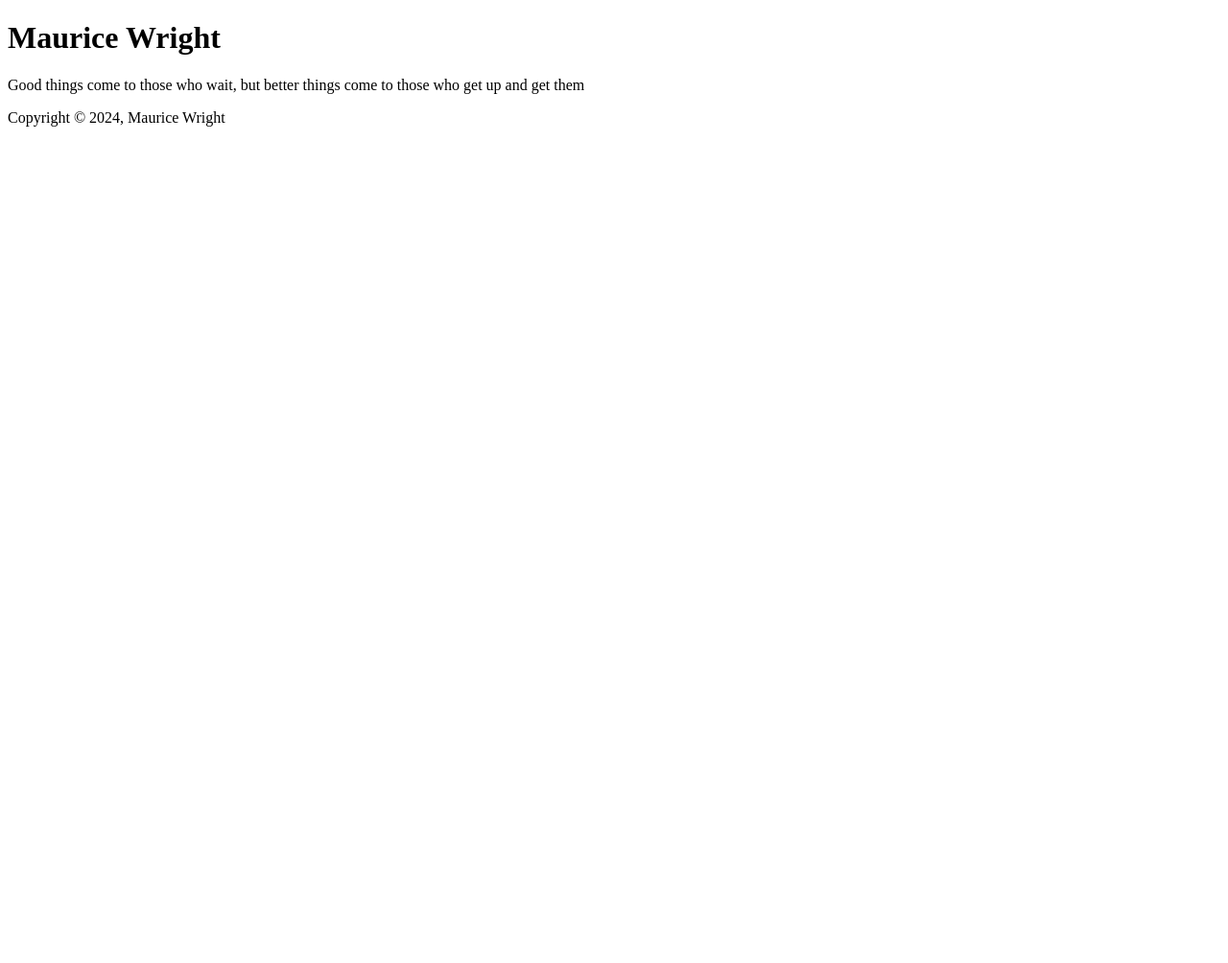
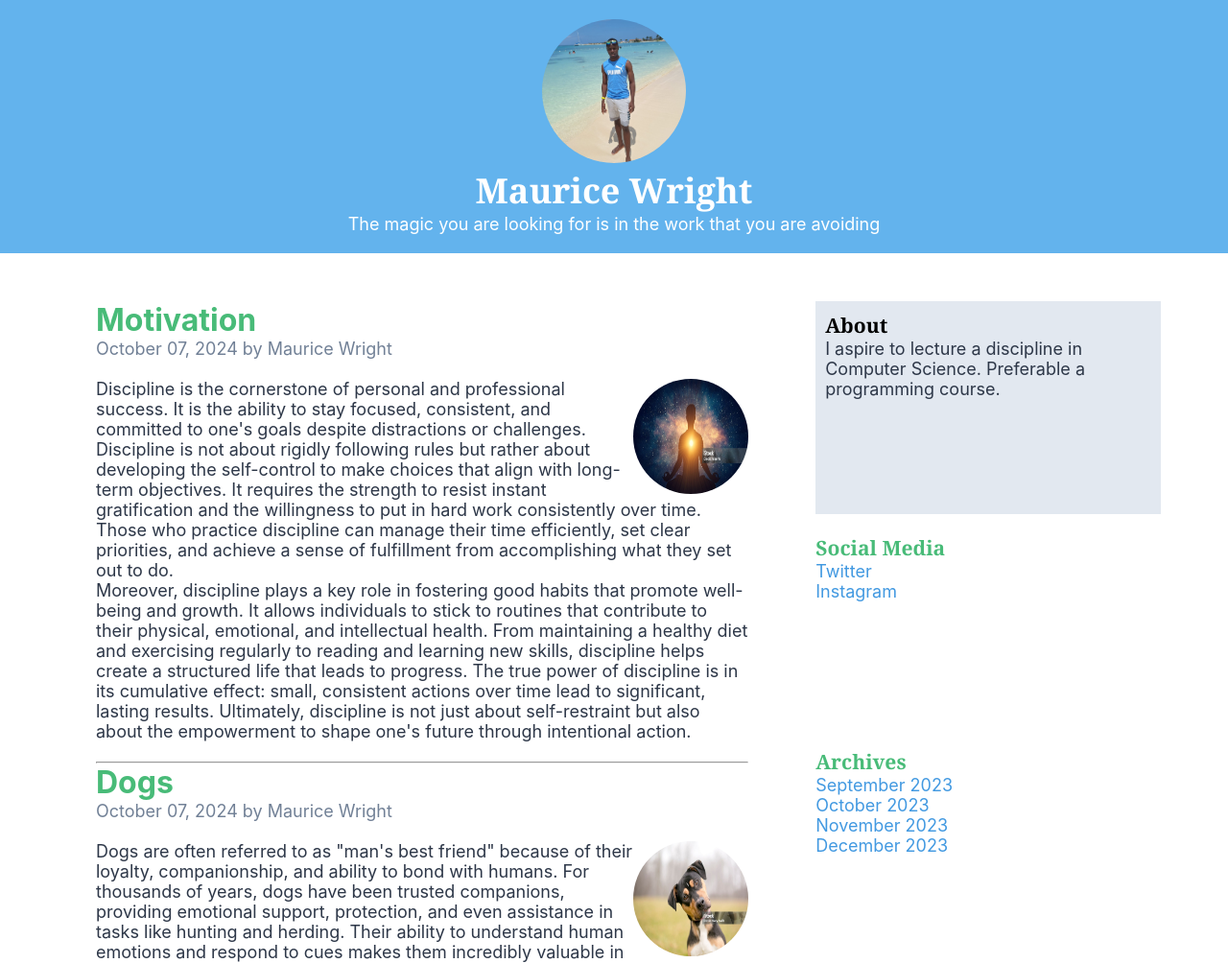
Before and after one commit to mmauricewrightt/-info2180-lab2, a plain HTML site: page index.html in a window 1280 px wide. Shown: the top 1004 px of the page at 96% size. Before the commit the page ends 800 px from the top, so only its background shows below. Drawn offline with Linux system fonts and the light colour scheme.

Commit message:
Add html, css, images folder

```diff
--- a/index.html
+++ b/index.html
@@ -10,15 +10,63 @@
     <body>
         <div class="container">
             <header>
+                <div class="Header-content">
+                    <img class="maurice" src="images/maurice.jpeg" alt="photo of magic">
                     <h1>Maurice Wright</h1>
-                <p>Good things come to those who wait, but better things come to those who get up and get them</p>
+                    <p>The magic you are looking for is in the work that you are avoiding</p>
+                </div>
             </header>
+            <div class="align">
                 <main>
-            <!-- This will contain your blog posts -->
+                    <article>
+                        <h2>Motivation</h2>
+                        <p class="details">October 07, 2024 by Maurice Wright <br><br></p>
+
+                        <img src="images/peace.jpg" alt="peace">
+
+                        <p>Discipline is the cornerstone of personal and professional success. It is the ability to stay focused, consistent, and committed to one's goals despite distractions or challenges. Discipline is not about rigidly following rules but rather about developing the self-control to make choices that align with long-term objectives. It requires the strength to resist instant gratification and the willingness to put in hard work consistently over time. Those who practice discipline can manage their time efficiently, set clear priorities, and achieve a sense of fulfillment from accomplishing what they set out to do.</p>
+
+                        <p>Moreover, discipline plays a key role in fostering good habits that promote well-being and growth. It allows individuals to stick to routines that contribute to their physical, emotional, and intellectual health. From maintaining a healthy diet and exercising regularly to reading and learning new skills, discipline helps create a structured life that leads to progress. The true power of discipline is in its cumulative effect: small, consistent actions over time lead to significant, lasting results. Ultimately, discipline is not just about self-restraint but also about the empowerment to shape one's future through intentional action.</p>
+
+
+                    </article>
+                    <br>
+                    <hr>
+
+                    <article>
+                        <h2>Dogs</h2>
+                        <p class="details">October 07, 2024 by Maurice Wright <br><br></p>
+
+                        <img src="images/dog.jpg" alt="dog">
+                        <p>Dogs are often referred to as "man's best friend" because of their loyalty, companionship, and ability to bond with humans. For thousands of years, dogs have been trusted companions, providing emotional support, protection, and even assistance in tasks like hunting and herding. Their ability to understand human emotions and respond to cues makes them incredibly valuable in many households. Whether as working dogs or family pets, dogs are known for their unconditional love, forming strong connections with their owners and offering comfort in times of joy or sorrow.</p>
+
+                        <p>Beyond their companionship, dogs also play significant roles in therapy and service. They are trained to assist individuals with disabilities, from guiding the visually impaired to alerting people with medical conditions like seizures. Dogs are also commonly used in therapeutic settings, helping to reduce stress and anxiety, and improving the well-being of people in hospitals or nursing homes. Their keen sense of smell and heightened awareness make them excellent search and rescue partners, as well as protectors in various law enforcement roles. Whether at home or in specialized environments, dogs continue to enrich human lives in countless ways.</p>
+                    </article>
                 </main>
                 <aside>
-            <!-- This will be your sidebar -->
+                    <div class="about">
+                        <h3 class="about-title">About</h3>
+                        <p>I aspire to lecture a discipline in Computer Science. Preferable a programming course.</p>
+                    </div>
+                    <div class="side">
+                        <h3>Social Media</h3>
+                        <ul class="social-media-list">
+                            <li><a href="https://x.com/Raheem183" target="_blank">Twitter</a></li>
+                            <li><a href="https://www.instagram.com/mmauricewrightt/" target="_blank">Instagram</a></li>
+                        </ul>
+                    </div>
+                    <div class="side">
+                        <h3>Archives</h3>
+                        <ul class="archives">
+                            <li><a href="#">September 2023</a></li>
+                            <li><a href="#">October 2023</a></li>
+                            <li><a href="#">November 2023</a></li>
+                            <li><a href="#">December 2023</a></li>
+                        </ul>
+                    </div>
                 </aside>
+            </div>
+
             <footer>
                 <p>Copyright &copy; 2024, Maurice Wright</p>
             </footer>
--- a/styles.css
+++ b/styles.css
@@ -0,0 +1,121 @@
+* {
+    margin: 0;
+    padding: 0;
+    box-sizing: border-box;
+}
+
+body {
+    font-size: 18px;
+    color: #2D3748;
+    font-family: -apple-system, BlinkMacSystemFont, "Segoe UI", Roboto, "Helvetica Neue", Arial, "Noto Sans", sans-serif;
+}
+
+.maurice{
+    width: 150px;
+    height: 150px;
+    border-radius: 50%;
+}
+
+main {
+    padding-left: 100px;
+    padding-right: 70px;
+    padding-top: 50px;
+    width: 70%;
+}
+
+aside {
+    padding-top: 50px;
+    padding-bottom: 200px;
+    margin-right: 70px;
+    width:30%;
+}
+
+aside h3{
+    color: #48BB78;
+    font-family: Georgia, 'Times New Roman',
+    Times, serif;
+}
+
+.about-title{
+    color: #000000;
+}
+
+header {
+    background-color: #63B3ED;
+    color:#FFFFFF;
+    padding: 20px;
+    text-align: center;
+}
+
+header h1{
+    font-size: 36px;
+    font-family: Georgia, 'Times New Roman', Times, serif;
+}
+
+.header-content{
+    display: flex;
+    flex-direction: row;
+    align-items: center;
+    text-align: center;
+}
+
+.container {
+    display: grid;
+    flex-direction: column;
+
+
+    height: 100vh;
+}
+
+h2{
+    font-size: 32px;
+    color: #48BB78;
+}
+
+.details{
+    color: #718096;
+}
+
+.align{
+    display: flex;
+}
+
+article img{
+    width: 120px;
+    height: 120px;
+    border-radius: 50%;
+    float: right;
+}
+
+.side{
+    height: 30%;
+}
+
+.side a{
+    text-decoration: none;
+    color: #4299E1;
+}
+
+.about{
+    height: 30%;
+    background-color: #E2E8F0;
+    padding: 10px;
+    margin-bottom: 20px;
+}
+
+ul{
+    list-style-type: none;
+}
+
+footer{
+    margin-top: 100px;
+    background-color: #2C5282;
+    color: #FFFFFF;
+    height: 50px;
+
+    padding-left: 120px;
+    display: grid;
+    place-items: center;
+
+
+}
```
Also changed, not shown: images/dog.jpg (added), images/maurice.jpeg (added), images/peace.jpg (added). Lines whose indentation alone changed are shown as unchanged.
